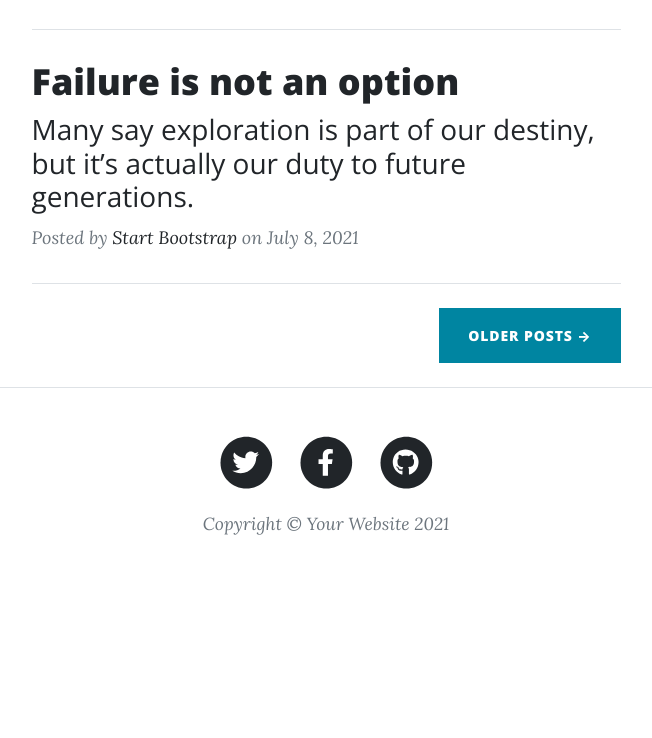
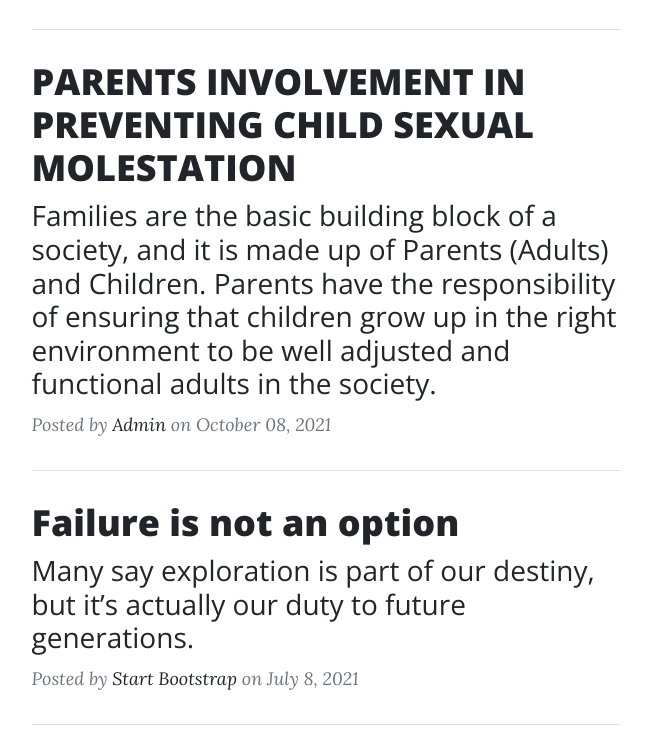
Before and after one commit to patuz008/blog, a plain HTML site: page index.html in a window 1280 px wide. Shown: the part 1322-2060 px from the top of the page, without its empty margins (314-966 px from the left). Before the commit the page ends 1908 px from the top, so only its background shows below. Drawn offline with nearby package versions, Linux system fonts and the light colour scheme.

Commit message:
Update index.html

```diff
--- a/index.html
+++ b/index.html
@@ -96,6 +96,20 @@
                     <!-- Post preview-->
                     <div class="post-preview">
                         <a href="post3.html">
+                            <h2 class="post-title">PARENTS INVOLVEMENT IN PREVENTING CHILD SEXUAL MOLESTATION</h2>
+                            <h3 class="post-subtitle">Families are the basic building block of a society, and it is made up of Parents (Adults) and Children. Parents have the responsibility of ensuring that children grow up in the right environment to be well adjusted and functional adults in the society.</h3>
+                        </a>
+                        <p class="post-meta">
+                            Posted by
+                            <a href="#!">Admin</a>
+                            on October 08, 2021
+                        </p>
+                    </div>
+                    <!-- Divider-->
+                    <hr class="my-4" />
+                    <!-- Post preview-->
+                    <div class="post-preview">
+                        <a href="post5.html">
                             <h2 class="post-title">Failure is not an option</h2>
                             <h3 class="post-subtitle">Many say exploration is part of our destiny, but it’s actually our duty to future generations.</h3>
                         </a>
```
